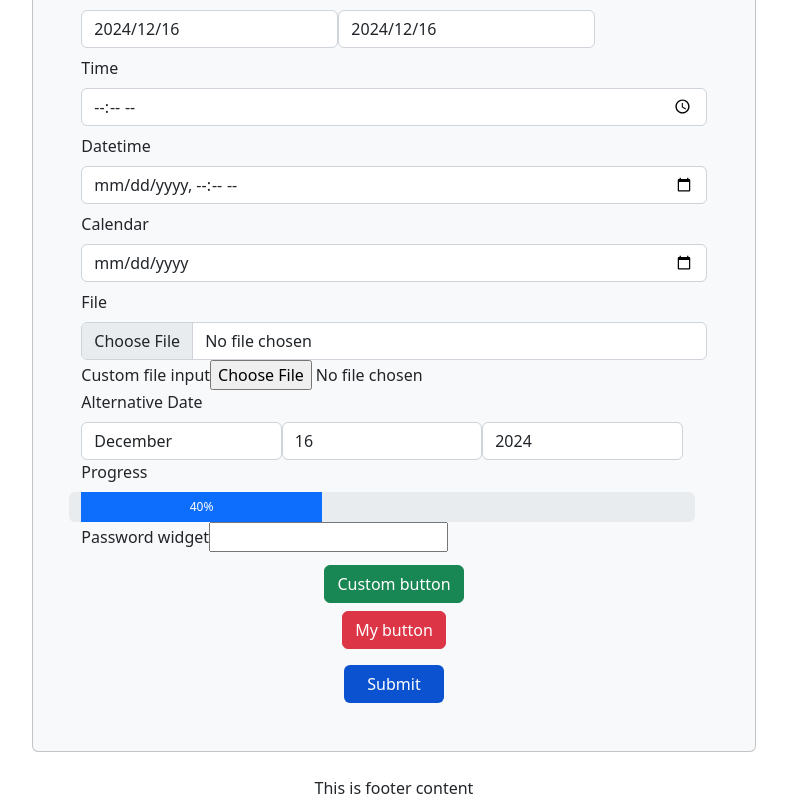
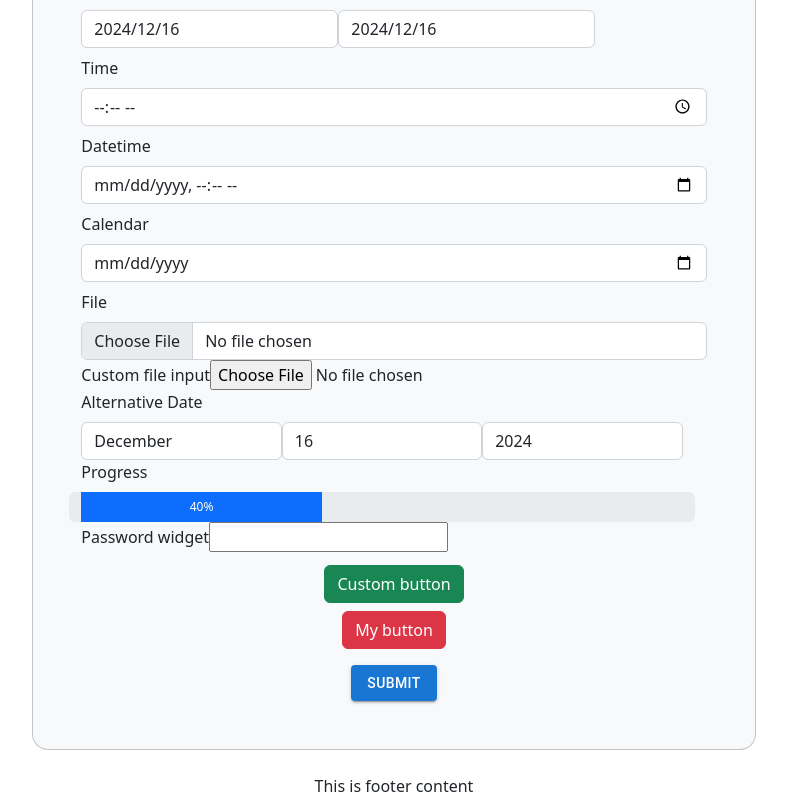
Before and after one commit to BhargavAlois/RJSF-FROM-SCRATCH, a React (Create React App) app: page / in a window 1280 px wide. Shown: the part 738-1538 px from the top of the page, without its empty margins (246-1033 px from the left). Built offline with nearby package versions, Linux system fonts and the light colour scheme.

Commit message:
Removed unnecessary wrappers

```diff
--- a/src/templates/MainTemplate.js
+++ b/src/templates/MainTemplate.js
@@ -1,11 +1,12 @@
     import React from 'react';
     import CustomContentTemplate from './CustomContentTemplate';
+    import Button from '@mui/material/Button';
 
     export default function MainTemplate(props) {
         const { schema, uiSchema, fields, onSubmit, onError, onSuccess, onChange, formData, errors } = props;
 
         return (
-        <div className="d-flex flex-column mh-100">
+            <div className="d-flex flex-column mw-70 ">
                 <header className="text-center mb-4">
                     <h3>{schema.title || 'Default title'}</h3>
                     <p>{schema.description || 'This is default description of form'}</p>
@@ -13,7 +14,7 @@ export default function MainTemplate(props) {
 
                 <form
                     onSubmit={onSubmit}
-                className="w-full d-flex flex-column bg-light align-items-center justify-content-center p-5 border border-dark border-opacity-25 rounded"
+                    className="d-flex mw-70 flex-column bg-light align-items-center justify-content-center p-5 border border-dark border-opacity-25 rounded-4"
                     style={{ overflow: 'auto' }}
                 >
                     <CustomContentTemplate
@@ -26,13 +27,7 @@ export default function MainTemplate(props) {
                         onSuccess={onSuccess}
                         onError={onError}
                     />
-                <button
-                    type="submit"
-                    className="btn mt-3 w-25"
-                    style={{ backgroundColor: '#0a52cf', maxWidth: '100px', color : 'white'}}
-                >
-                    Submit
-                </button>
+                    <Button variant="contained" className='mt-3' color='primary' type='submit'>Submit</Button>
                 </form>
 
                 <footer className="mt-4 text-center">
```
Lines whose indentation alone changed are shown as unchanged.
